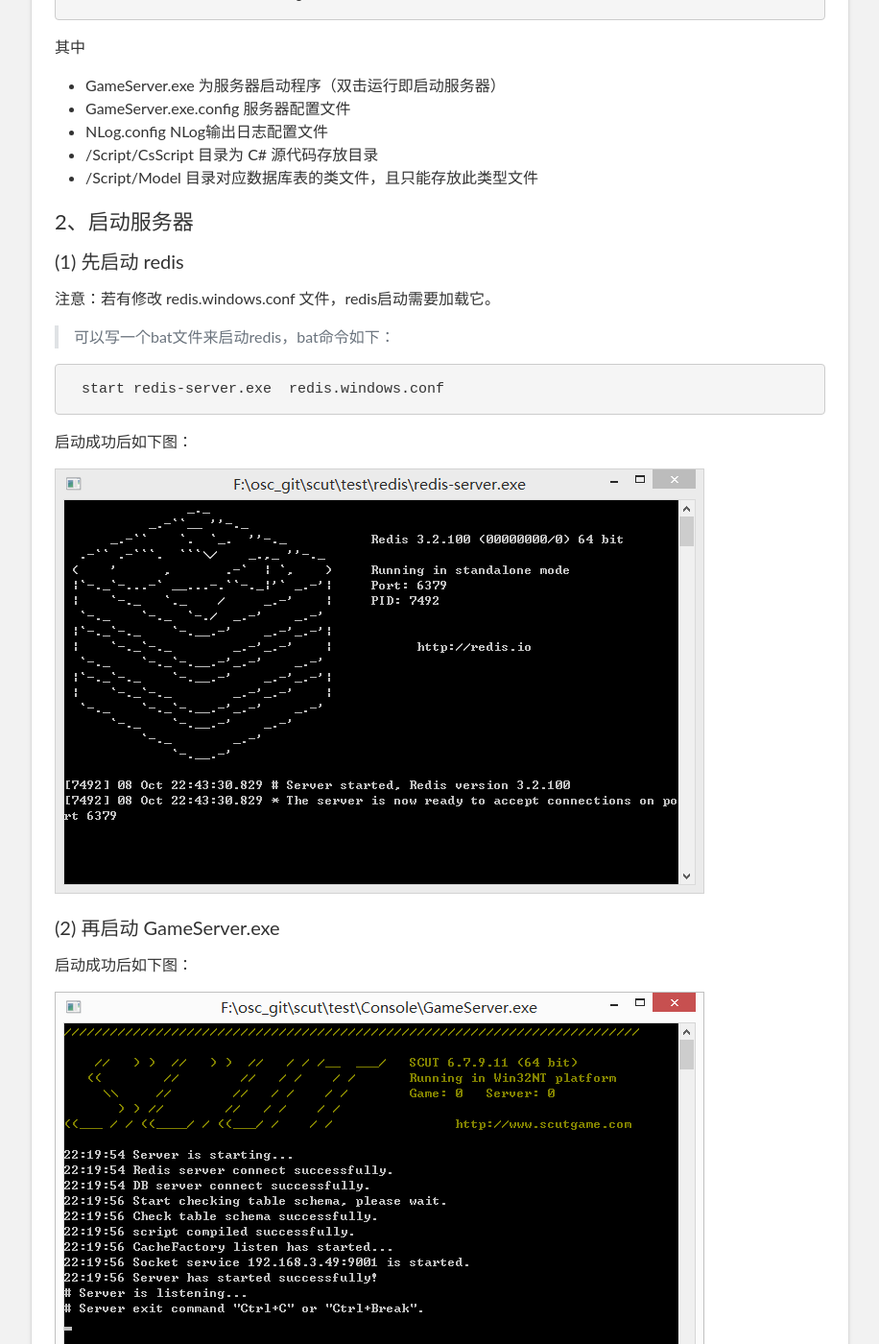
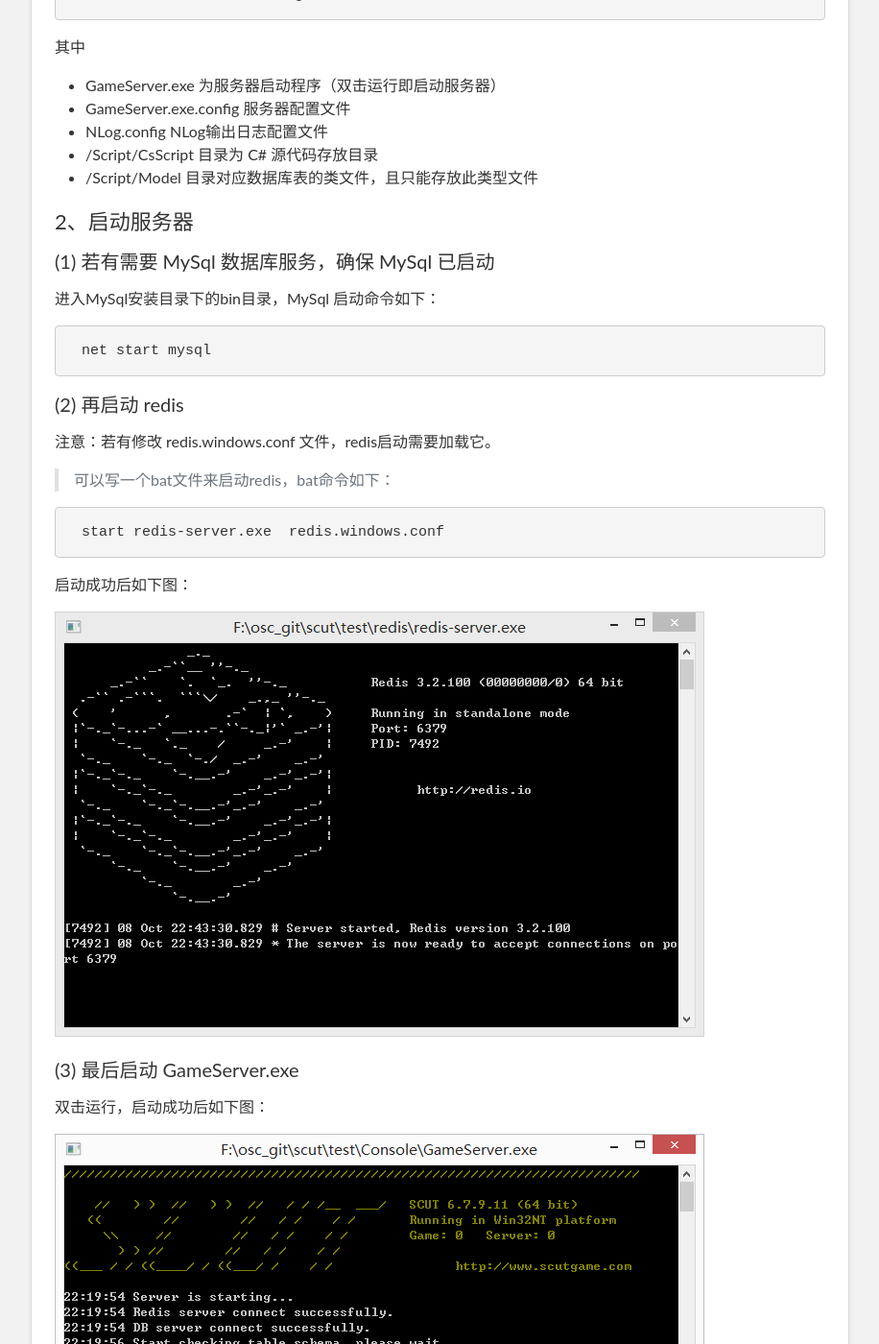
Before and after one commit to unicorn25/unicorn25.github.io, a Jekyll site: the page built from _steps/scut-quick-start.md, in a window 1280 px wide and 1400 px high, scrolled down 3102 px. Shown: the whole window at 96% size, without its empty margins (204-1120 px from the left). Built offline with Jekyll 4.4.1, drawn with Linux system fonts in a browser that asks for light colours.

Commit message:
fix: 更新scut启动流程

````diff
--- a/_steps/scut-quick-start.md
+++ b/_steps/scut-quick-start.md
@@ -134,7 +134,14 @@ MySQL Community Server 下载地址 : [dev.mysql.com/downloads/mysql](https://de
 
 ### 2、启动服务器
 
-#### (1) 先启动 redis
+#### (1) 若有需要 MySql 数据库服务，确保 MySql 已启动
+
+进入MySql安装目录下的bin目录，MySql 启动命令如下：
+
+```
+net start mysql
+```
+#### (2) 再启动 redis
 
 注意：若有修改 redis.windows.conf 文件，redis启动需要加载它。
 
@@ -148,9 +155,9 @@ start redis-server.exe  redis.windows.conf
 
 ![](/images/sam/scut/redis-ok.png)
 
-#### (2) 再启动 GameServer.exe
+#### (3) 最后启动 GameServer.exe
 
-启动成功后如下图：
+双击运行，启动成功后如下图：
 
 ![](/images/sam/scut/scut-ok.png)
 
````
